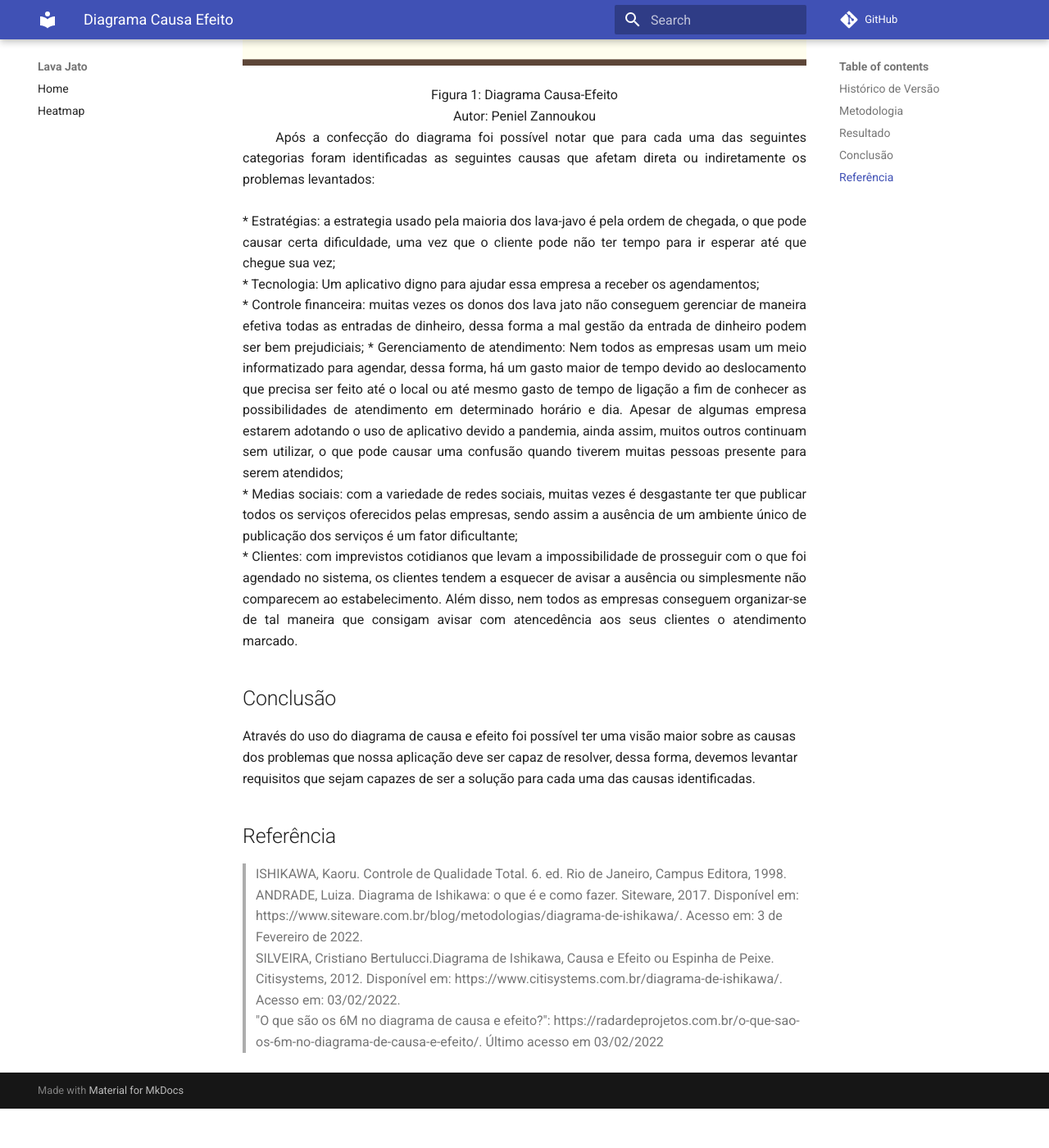
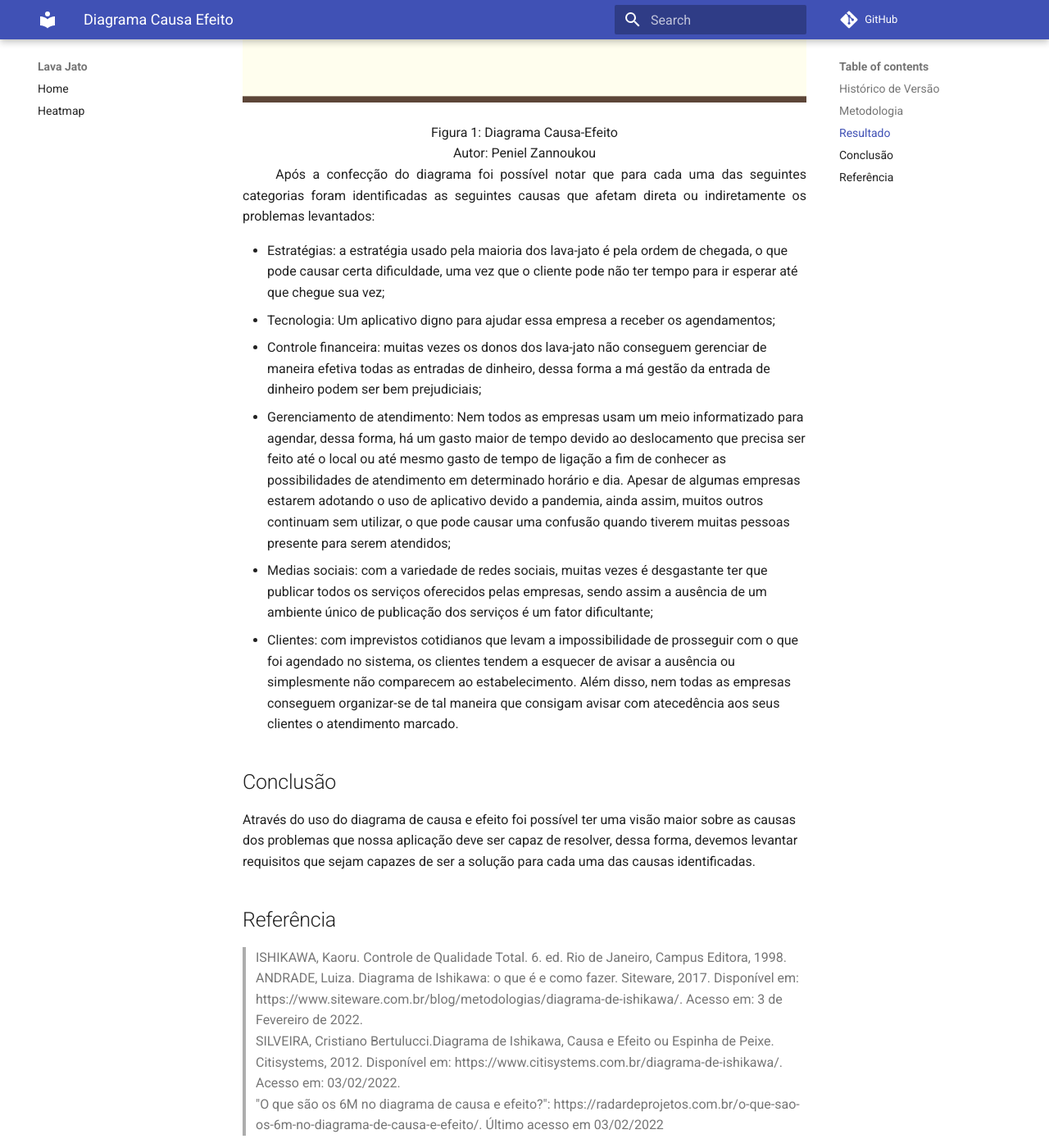
Before and after one commit to UnBArqDsw2021-2/2021.2_G2_Ki-Limpinho, an MkDocs documentation site: the page built from docs/diagramacausaefeito.md, in a window 1280 px wide and 1400 px high, scrolled down 1556 px. Shown: the whole window at 82% size. Built offline with MkDocs 1.6.1 and Material for MkDocs 9.7.7, drawn with Linux system fonts in a browser that asks for light colours; comment, search, counter and statistics services are not loaded; before the commit the page ends 2908 px from its top, so only the background shows below that; some of the changed text lies outside the part shown.

Commit message:
Melhorias após o PR

```diff
--- a/docs/diagramacausaefeito.md
+++ b/docs/diagramacausaefeito.md
@@ -5,9 +5,11 @@
 | Data | Versão | Descrição | Autor(es)|
 | -- | -- | -- | -- |
 | 01.02.2022 | 0.1 | Criação do documento | Peniel Zannoukou |
+| 04.02.2022 | 0.2 | Melhorias após o PR | Peniel Zannoukou |
+
 
 ## Metodologia
-<div align="justify">&emsp;&emsp; O Diagrama de Ishikawa , também conhecido como "Diagrama de Causa e Efeito" ou "Espinha-de-peixe", é utilizado pela administração para o gerenciamento e controle de qualidade sendo uma ferramenta gráfica que auxilia em diversos processos. Os diagramas de Ishikawa são ferramentas sistemáticas muito úteis para encontrar, classificar e documentar as causas da variação da qualidade em uma determinada produção e organizar a mútua relação entre elas. Esse diagrama vai analisando sobre diferentes perspectivas,diferentes pontos de vistas, levantando uma séries de causas que podem estar levando à um dado efeito.</div>
+<div align="justify">&emsp;&emsp; O Diagrama de Ishikawa , também conhecido como "Diagrama de Causa e Efeito" ou "Espinha-de-peixe", é utilizado pela administração para o gerenciamento e controle de qualidade sendo uma ferramenta gráfica que auxilia em diversos processos. Os diagramas de Ishikawa são ferramentas sistemáticas muito úteis para encontrar, classificar e documentar as causas da variação da qualidade em uma determinada produção e organizar a mútua relação entre elas. Esse diagrama vai analisando sobre diferentes perspectivas,diferentes pontos de vistas, levantando uma série de causas que podem estar levando à um dado efeito.</div>
 <div align="justify">&emsp;&emsp; Para construção do diagrama de causa e efeito foram definidos os problemas e suas possíveis causas, para o escopo do projeto foram escolhidas 6 categorias das possíveis causas, sendo elas as seguintes:<br><br>
 
 * Estratégias: quais são as estratégias adotadas atualmente pelas empresas de Lava-Jato;<br>
@@ -19,18 +21,18 @@
 <div align="justify">&emsp;&emsp; Dessa forma foi possível fazer uma dedução mais objetiva das possíveis causas e montar uma estratégia para resolver os problemas levantados.</div><br>
 
 ## Resultado
-![Figura 1: Diagrama Causa-Efeito](../img/fishbone.png)
+![Figura 1: Diagrama Causa-Efeito](img/fishbone.png)
 <center>Figura 1: Diagrama Causa-Efeito</center>
 <center>Autor: Peniel Zannoukou</center>
 
-<div align="justify">&emsp;&emsp; Após a confecção do diagrama foi possível notar que para cada uma das seguintes categorias foram identificadas as seguintes causas que afetam direta ou indiretamente os problemas levantados:<br><br>
+<div align="justify">&emsp;&emsp; Após a confecção do diagrama foi possível notar que para cada uma das seguintes categorias foram identificadas as seguintes causas que afetam direta ou indiretamente os problemas levantados:</div>
 
-* Estratégias: a estrategia usado pela maioria dos lava-javo é pela ordem de chegada, o que pode causar certa dificuldade, uma vez que o cliente pode não ter tempo para ir esperar até que chegue sua vez;<br>
+* Estratégias: a estratégia usado pela maioria dos lava-jato é pela ordem de chegada, o que pode causar certa dificuldade, uma vez que o cliente pode não ter tempo para ir esperar até que chegue sua vez;<br>
 * Tecnologia: Um aplicativo digno para ajudar essa empresa a receber os agendamentos;<br>
-* Controle financeira: muitas vezes os donos dos lava jato não conseguem gerenciar de maneira efetiva todas as entradas de dinheiro, dessa forma a mal gestão da entrada de dinheiro podem ser bem prejudiciais;
-* Gerenciamento de atendimento: Nem todos as empresas usam um meio informatizado para agendar, dessa forma, há um gasto maior de tempo devido ao deslocamento que precisa ser feito até o local ou até mesmo gasto de tempo de ligação a fim de conhecer as possibilidades de atendimento em determinado horário e dia. Apesar de algumas empresa estarem adotando o uso de aplicativo devido a pandemia, ainda assim, muitos outros continuam sem utilizar, o que pode causar uma confusão quando tiverem muitas pessoas presente para serem atendidos;<br>
+* Controle financeira: muitas vezes os donos dos lava-jato não conseguem gerenciar de maneira efetiva todas as entradas de dinheiro, dessa forma a má gestão da entrada de dinheiro podem ser bem prejudiciais;
+* Gerenciamento de atendimento: Nem todos as empresas usam um meio informatizado para agendar, dessa forma, há um gasto maior de tempo devido ao deslocamento que precisa ser feito até o local ou até mesmo gasto de tempo de ligação a fim de conhecer as possibilidades de atendimento em determinado horário e dia. Apesar de algumas empresas estarem adotando o uso de aplicativo devido a pandemia, ainda assim, muitos outros continuam sem utilizar, o que pode causar uma confusão quando tiverem muitas pessoas presente para serem atendidos;<br>
 * Medias sociais: com a variedade de redes sociais, muitas vezes é desgastante ter que publicar todos os serviços oferecidos pelas empresas, sendo assim a ausência de um ambiente único de publicação dos serviços é um fator dificultante;<br>
-* Clientes: com imprevistos cotidianos que levam a impossibilidade de prosseguir com o que foi agendado no sistema, os clientes tendem a esquecer de avisar a ausência ou simplesmente não comparecem ao estabelecimento. Além disso, nem todos as empresas conseguem organizar-se de tal maneira que consigam avisar com atencedência aos seus clientes o atendimento marcado.<br></div>
+* Clientes: com imprevistos cotidianos que levam a impossibilidade de prosseguir com o que foi agendado no sistema, os clientes tendem a esquecer de avisar a ausência ou simplesmente não comparecem ao estabelecimento. Além disso, nem todas as empresas conseguem organizar-se de tal maneira que consigam avisar com atecedência aos seus clientes o atendimento marcado.<br>
 
 ## Conclusão
 Através do uso do diagrama de causa e efeito foi possível ter uma visão maior sobre as causas dos problemas que nossa aplicação deve ser capaz de resolver, dessa forma, devemos levantar requisitos que sejam capazes de ser a solução para cada uma das causas identificadas.
```
